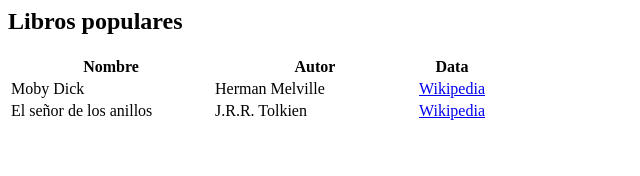
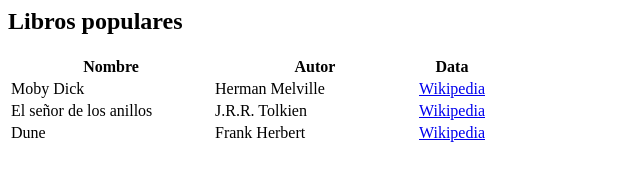
Before and after one commit to clombardi/obj2-pruebasGit, a plain HTML site: page bibliotecas/centro.html in a window 1280 px wide. Shown: the whole page, without its empty margins (0-640 px from the left). Drawn offline with Linux system fonts and the light colour scheme.

Commit message:
libro agregado a bibl. centro

```diff
--- a/bibliotecas/centro.html
+++ b/bibliotecas/centro.html
@@ -12,6 +12,7 @@
     <tbody>
         <tr><td>Moby Dick</td><td>Herman Melville</td><td><a href="https://en.wikipedia.org/wiki/Moby-Dick">Wikipedia</a></td></tr>
 				<tr><td>El señor de los anillos</td><td>J.R.R. Tolkien</td><td><a href="https://es.wikipedia.org/wiki/El_Se%C3%B1or_de_los_Anillos">Wikipedia</a></td></tr>
+				<tr><td>Dune</td><td>Frank Herbert</td><td><a href="https://es.wikipedia.org/wiki/Dune">Wikipedia</a></td></tr>
     </tbody>
 </table>
 
```
